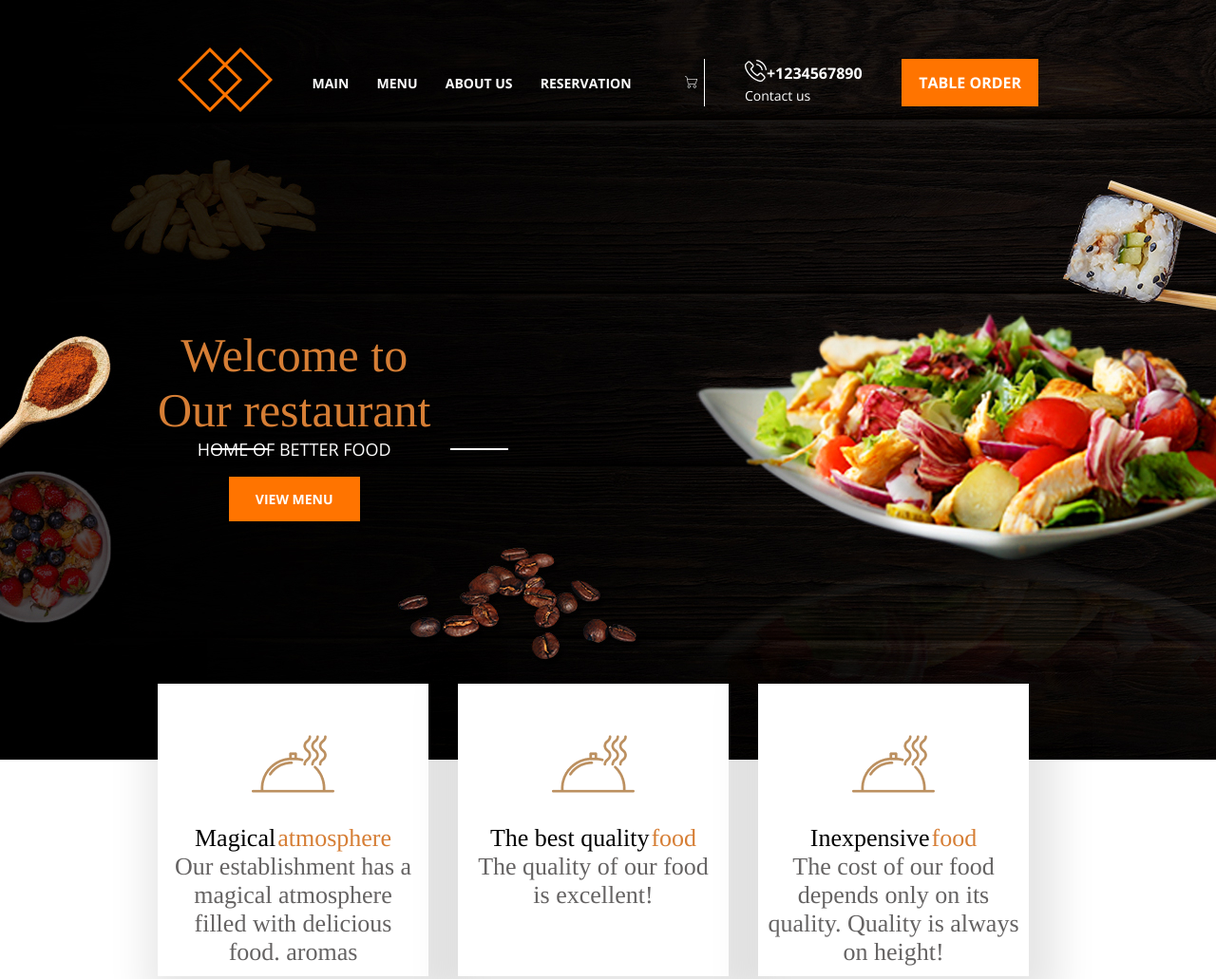
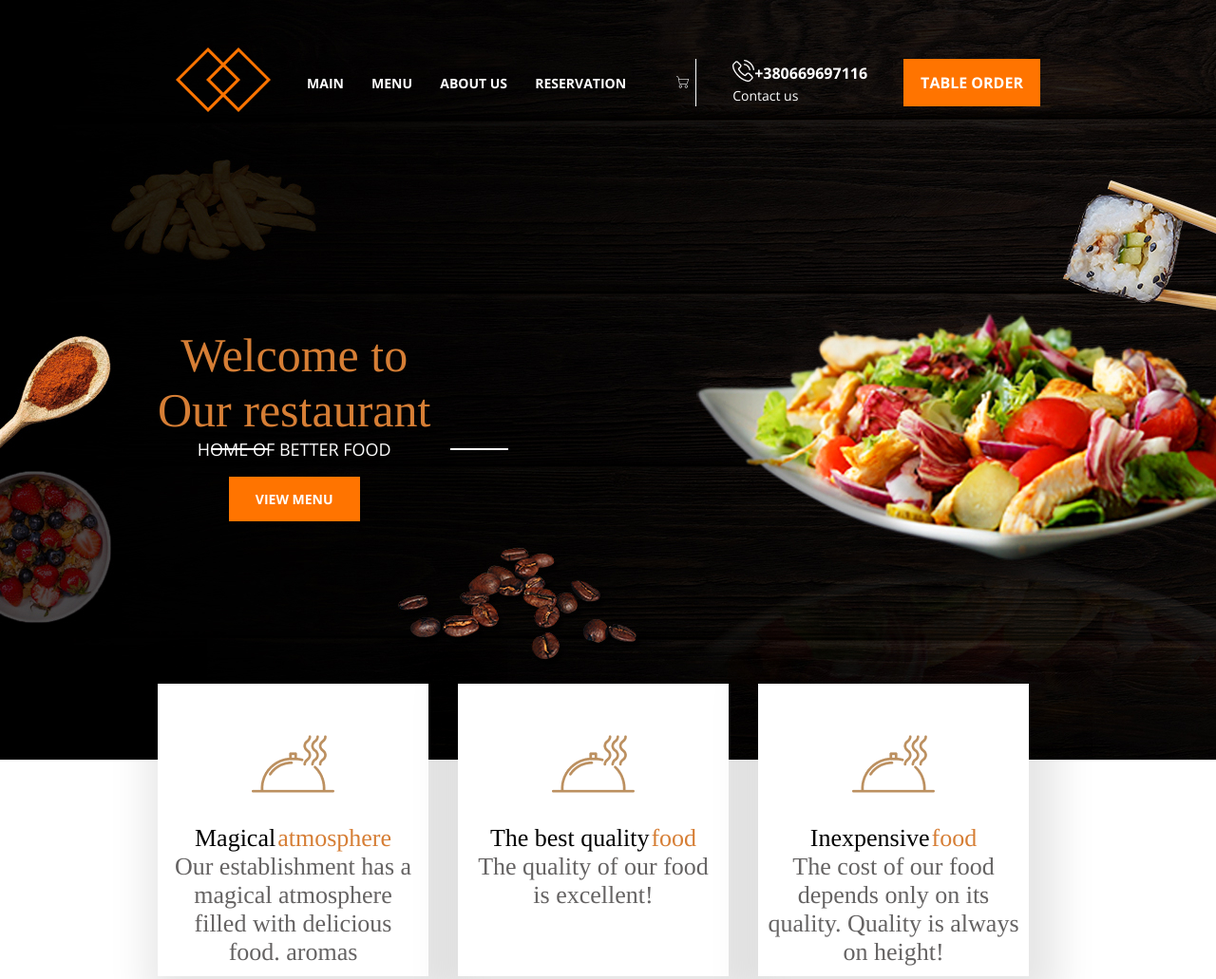
Before and after one commit to kulikp1/restoran, a plain HTML site: page index.html in a window 1280 px wide. Shown: the top 1031 px of the page at 95% size. Drawn offline with nearby package versions, Linux system fonts and the light colour scheme.

Commit message:
change phonenumber

```diff
--- a/index.html
+++ b/index.html
@@ -55,7 +55,9 @@
               <div class="phone_img">
                 <img src="./img/phone.png" alt="" />
               </div>
-              <div class="number"><a class="num" href="#">+1234567890</a></div>
+              <div class="number">
+                <a class="num" href="#">+380669697116</a>
+              </div>
             </div>
             <div class="phone-text">Contact us</div>
           </div>
```
